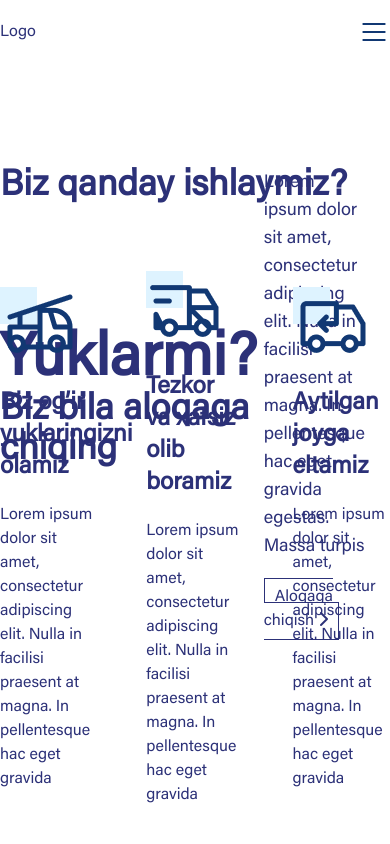
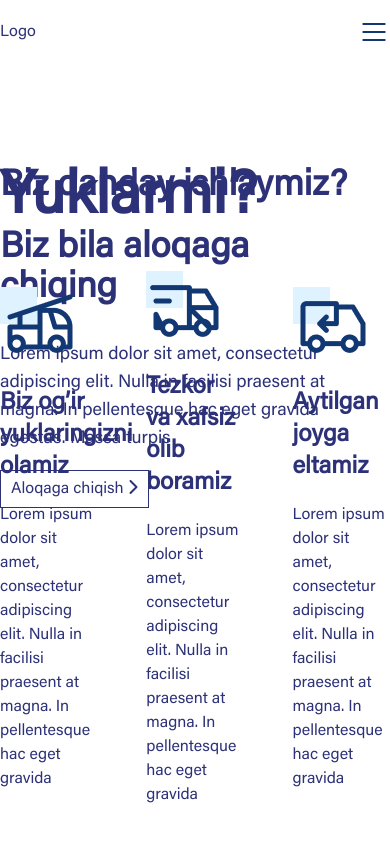
Before and after one commit to hakimov-dev/truck-service-landing, a Vue app: page / in a window 390 px wide. Shown: the top 844 px of the page. Built offline with nearby package versions, Linux system fonts and the light colour scheme.

Commit message:
Added class for mobile design

```diff
--- a/src/components/Header/components/Content.vue
+++ b/src/components/Header/components/Content.vue
@@ -2,12 +2,12 @@
    <img src="@/assets/img/header-1.png" class="md:flex hidden header-1" alt="404">
    <img src="@/assets/img/header-2.png" class="md:flex hidden header-2" alt="404">
     <div class="container">
-      <div class="main-content flex justify-between items-center">
+      <div class="main-content flex md:flex-row flex-col justify-between items-center">
          <div class="content-1">
              <h1 class="text-6xl font-semibold">Yuklarmi?</h1>
              <h2 class="text-4xl font-semibold">Biz bila aloqaga chiqing</h2>
          </div>
-         <div class="content-2 w-2/6">
+         <div class="content-2 md:w-2/6 w-full md:pt-0 pt-8">
              <p class="text-lg">Lorem ipsum dolor sit amet, consectetur adipiscing elit. Nulla in facilisi praesent at magna. In pellentesque hac eget gravida egestas. Massa turpis </p>
              <br>
              <a href="#contact" class="main-btn">Aloqaga chiqish <i class="fas fa-chevron-right"></i></a>
```
